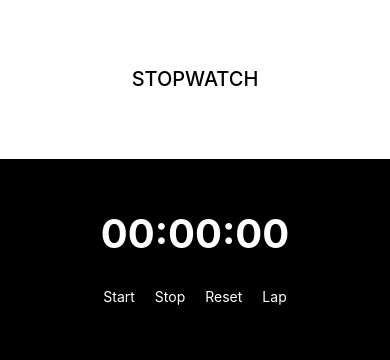
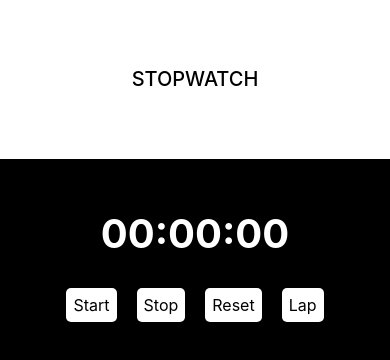
Before and after one commit to Shopify/eng-intern-assessment-react-native, a React Native app: screen / in a window 390 px wide. Shown: the top 360 px of the page. Built offline with nearby package versions, Linux system fonts and the light colour scheme.

Commit message:
Added styling to buttons

```diff
--- a/src/StopWatchButton.tsx
+++ b/src/StopWatchButton.tsx
@@ -15,6 +15,10 @@ export default function StopWatchButton({ children, onPressHandler }: StopWatchB
 
 const styles = StyleSheet.create({
   button: {
-    color: '#fff'
+    color: '#000',
+    backgroundColor: '#fff',
+    padding: 7,
+    borderRadius: 5,
+    fontSize: 16
   }
 })
```
